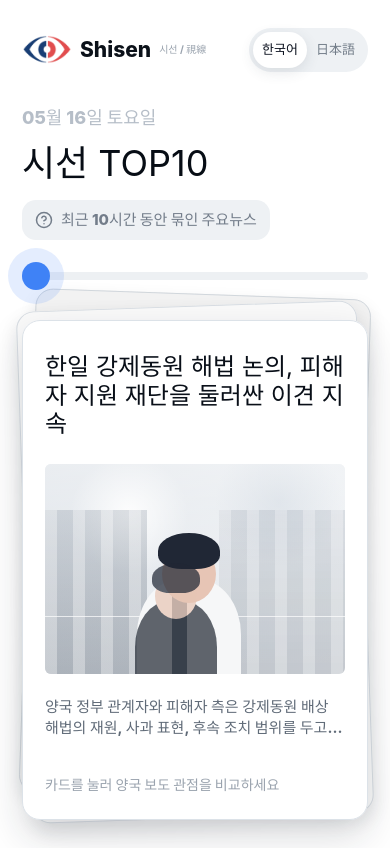
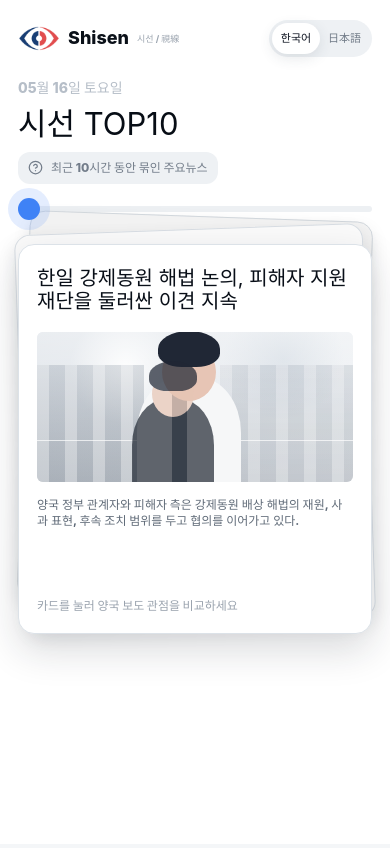
Before and after one commit to sisen-bridge/sisen-FE, a Next.js app: page /ko in a window 390 px wide. Built offline with nearby package versions, Linux system fonts and the light colour scheme.

Commit message:
웹 사이즈 및 모바일 사이즈에 맞게 resized

```diff
--- a/next.config.mjs
+++ b/next.config.mjs
@@ -3,6 +3,8 @@ import createNextIntlPlugin from "next-intl/plugin";
 const withNextIntl = createNextIntlPlugin("./src/i18n/request.js");
 
 /** @type {import('next').NextConfig} */
-const nextConfig = {};
+const nextConfig = {
+  devIndicators: false,
+};
 
 export default withNextIntl(nextConfig);
--- a/src/app/[locale]/layout.jsx
+++ b/src/app/[locale]/layout.jsx
@@ -7,6 +7,11 @@ import "../../styles.css";
 export const metadata = {
   title: "Shisen",
   description: "A shared linguistic bridge for comparing Korean and Japanese news narratives.",
+};
+
+export const viewport = {
+  width: "device-width",
+  initialScale: 1,
 };
 
 export function generateStaticParams() {
--- a/src/styles.css
+++ b/src/styles.css
@@ -15,9 +15,16 @@
   box-sizing: border-box;
 }
 
+html {
+  width: 100%;
+  overflow-x: hidden;
+}
+
 body {
+  width: 100%;
   margin: 0;
   min-width: 320px;
+  overflow-x: hidden;
 }
 
 button,
@@ -522,14 +529,18 @@ button {
 }
 
 .map-shell {
+  width: 100%;
   min-height: 100vh;
   padding: 24px;
   background: #f5f7f9;
+  overflow-x: hidden;
 }
 
 .map-header {
+  width: min(100%, 1180px);
   max-width: 1180px;
   margin: 0 auto 24px;
+  flex-wrap: wrap;
 }
 
 .icon-label-button {
@@ -545,6 +556,7 @@ button {
 
 .map-intro,
 .consensus-strip {
+  width: min(100%, 1180px);
   max-width: 1180px;
   margin: 0 auto;
 }
@@ -572,6 +584,7 @@ button {
   font-size: clamp(28px, 4vw, 52px);
   line-height: 1.08;
   letter-spacing: 0;
+  overflow-wrap: anywhere;
 }
 
 .map-intro div {
@@ -613,6 +626,7 @@ button {
 }
 
 .map-stage {
+  width: min(100%, 1180px);
   max-width: 1180px;
   min-height: 760px;
   position: relative;
@@ -661,6 +675,7 @@ button {
   display: grid;
   gap: 9px;
   width: min(310px, 38vw);
+  min-width: 0;
   z-index: 3;
 }
 
@@ -697,6 +712,7 @@ button {
 
 .outlet-card > button {
   width: 100%;
+  min-width: 0;
   display: grid;
   gap: 4px;
   padding: 12px;
@@ -715,6 +731,7 @@ button {
 .outlet-card strong {
   font-size: 18px;
   line-height: 1.1;
+  overflow-wrap: anywhere;
 }
 
 .outlet-card small {
@@ -735,6 +752,7 @@ button {
   font-size: 14px;
   line-height: 1.52;
   font-weight: 650;
+  overflow-wrap: anywhere;
 }
 
 .expanded-narrative div {
@@ -757,6 +775,7 @@ button {
   cursor: pointer;
   font-size: 13px;
   font-weight: 850;
+  white-space: nowrap;
 }
 
 .expanded-narrative button {
@@ -764,7 +783,116 @@ button {
   color: #344052;
 }
 
-@media (max-width: 760px) {
+@media (min-width: 900px) {
+  .phone-shell {
+    padding: 10px 22px;
+    background: #e8edf2;
+  }
+
+  .home-screen {
+    width: min(100%, 1168px);
+    min-height: min(848px, calc(100vh - 20px));
+    display: block;
+    border-radius: 30px;
+    padding: 42px clamp(46px, 5vw, 64px) 52px;
+  }
+
+  .top-bar {
+    margin-bottom: 4px;
+  }
+
+  .headline-block {
+    margin-top: 0;
+  }
+
+  .headline-block p {
+    margin: 0 0 14px;
+    font-size: 18px;
+  }
+
+  .headline-block h1 {
+    display: inline-flex;
+    max-width: none;
+    margin: 0 24px 0 0;
+    font-size: clamp(56px, 6vw, 76px);
+    vertical-align: middle;
+  }
+
+  .info-pill {
+    transform: translateY(-10px);
+    font-size: 16px;
+  }
+
+  .progress-bar {
+    width: calc(100% - 190px);
+    margin: 42px 0 0;
+  }
+
+  .deck {
+    width: min(100%, 920px);
+    height: 360px;
+    margin: 70px auto 0;
+  }
+
+  .deck-card {
+    width: 100%;
+    left: 0;
+  }
+
+  .deck-card.layer-1 {
+    transform: translateY(-28px) scale(0.985) rotate(1deg);
+  }
+
+  .deck-card.layer-2 {
+    transform: translateY(-50px) scale(0.97) rotate(-1deg);
+  }
+
+  .deck-card.layer-1 .news-card,
+  .deck-card.layer-2 .news-card {
+    min-height: 330px;
+  }
+
+  .news-card {
+    min-height: 340px;
+    display: grid;
+    grid-template-columns: minmax(0, 1fr) minmax(300px, 38%);
+    grid-template-rows: auto 1fr auto;
+    column-gap: 42px;
+    padding: 44px 56px;
+    border-radius: 22px;
+  }
+
+  .news-card h2 {
+    grid-column: 1;
+    font-size: clamp(30px, 3vw, 42px);
+    line-height: 1.18;
+    -webkit-line-clamp: 2;
+  }
+
+  .deck-copy {
+    grid-column: 1;
+    align-self: center;
+    max-width: 520px;
+    font-size: 16px;
+    line-height: 1.45;
+    -webkit-line-clamp: 3;
+  }
+
+  .incident-image {
+    grid-column: 2;
+    grid-row: 1 / 4;
+    height: 100%;
+    min-height: 240px;
+    margin: 0;
+  }
+
+  .tap-copy {
+    grid-column: 1;
+    font-size: 14px;
+  }
+}
+
+@media (max-width: 899px) {
   .phone-shell {
     padding: 0;
     background: #ffffff;
@@ -775,49 +903,189 @@ button {
     min-height: 100vh;
     border-radius: 0;
     box-shadow: none;
-    padding: 28px 22px 0;
+    padding: 20px 18px 0;
+  }
+
+  .top-bar {
+    gap: 10px;
   }
 
   .brand-mark img {
-    width: 50px;
-    height: 34px;
+    width: 42px;
+    height: 28px;
   }
 
   .brand-mark span {
-    font-size: 21px;
+    font-size: 18px;
   }
 
   .brand-mark small {
-    font-size: 10px;
+    font-size: 9px;
+  }
+
+  .language-switch {
+    padding: 3px;
   }
 
   .language-switch button {
-    min-width: 54px;
-    padding-inline: 9px;
+    min-width: 48px;
+    padding: 7px 8px;
+    font-size: 11px;
+  }
+
+  .headline-block p {
+    margin: 20px 0 10px;
+    font-size: 14px;
   }
 
   .headline-block h1 {
-    font-size: 36px;
+    margin-bottom: 12px;
+    font-size: 31px;
+  }
+
+  .info-pill {
+    padding: 7px 10px;
+    border-radius: 12px;
+    font-size: 12px;
+  }
+
+  .info-pill svg {
+    width: 15px;
+    height: 15px;
+  }
+
+  .progress-bar {
+    height: 6px;
+    margin-top: 22px;
+  }
+
+  .progress-bar span {
+    width: 22px;
+    height: 22px;
+    left: calc(var(--progress) * (100% - 22px));
+    box-shadow: 0 0 0 10px rgba(63, 130, 246, 0.14);
+  }
+
+  .progress-bar::after {
+    height: 6px;
+    width: calc((var(--progress) * 100%) + 11px);
   }
 
   .deck {
-    margin-top: 40px;
+    height: 410px;
+    margin: 32px -2px 0;
+  }
+
+  .deck-card {
+    width: calc(100% - 4px);
+    left: 2px;
+  }
+
+  .deck-card.layer-1 .news-card,
+  .deck-card.layer-2 .news-card {
+    min-height: 400px;
+  }
+
+  .news-card {
+    min-height: 410px;
+    padding: 24px 20px 20px;
+    border-radius: 16px;
+  }
+
+  .news-card h2 {
+    font-size: 21px;
+    line-height: 1.18;
+    -webkit-line-clamp: 3;
+  }
+
+  .incident-image {
+    height: 160px;
+    margin: 20px 0 16px;
+  }
+
+  .deck-copy {
+    font-size: 12px;
+    line-height: 1.38;
+  }
+
+  .tap-copy {
+    font-size: 12px;
   }
 
   .map-shell {
-    padding: 16px;
+    width: min(100%, 430px);
+    min-height: 100vh;
+    margin: 0 auto;
+    padding: 20px 18px;
+    background: #ffffff;
+  }
+
+  .map-header {
+    gap: 8px;
+    margin-bottom: 16px;
+  }
+
+  .icon-label-button {
+    min-width: 0;
+    padding: 8px 10px;
+    font-size: 12px;
+  }
+
+  .icon-label-button svg {
+    width: 15px;
+    height: 15px;
+  }
+
+  .map-intro {
+    gap: 8px;
+  }
+
+  .map-intro p {
+    font-size: 11px;
+  }
+
+  .map-intro h1 {
+    font-size: clamp(22px, 7.2vw, 31px);
+    line-height: 1.12;
+  }
+
+  .map-intro div {
+    font-size: 12px;
+  }
+
+  .map-intro div svg {
+    width: 15px;
+    height: 15px;
   }
 
   .consensus-strip {
     grid-template-columns: 1fr;
+    gap: 8px;
+    margin-top: 16px;
+    padding: 12px;
+  }
+
+  .consensus-strip h2 {
+    font-size: 15px;
+  }
+
+  .consensus-strip p {
+    font-size: 12px;
+    line-height: 1.35;
   }
 
   .map-stage {
+    width: 100%;
     min-height: 0;
     display: grid;
-    gap: 22px;
+    gap: 14px;
     align-content: start;
-    padding: 190px 14px 24px;
+    margin-top: 16px;
+    padding: 118px 12px 18px;
+  }
+
+  .map-stage::after {
+    display: none;
   }
 
   .map-image {
@@ -829,6 +1097,45 @@ button {
   .outlet-cluster {
     width: 100%;
     position: relative;
+    gap: 7px;
+  }
+
+  .outlet-cluster h2 {
+    width: fit-content;
+    max-width: 100%;
+    padding: 6px 9px;
+    font-size: 12px;
+  }
+
+  .outlet-card > button {
+    gap: 3px;
+    padding: 9px 10px;
+  }
+
+  .source-name,
+  .outlet-card small {
+    font-size: 10px;
+  }
+
+  .outlet-card strong {
+    font-size: 15px;
+  }
+
+  .expanded-narrative {
+    gap: 10px;
+    padding: 0 10px 10px;
+  }
+
+  .expanded-narrative p {
+    font-size: 12px;
+    line-height: 1.38;
+  }
+
+  .expanded-narrative a,
+  .expanded-narrative button {
+    min-height: 32px;
+    padding: 7px 10px;
+    font-size: 11px;
   }
 
   .korea-cluster {
@@ -844,17 +1151,17 @@ button {
 
 @media (max-width: 410px) {
   .news-card {
-    min-height: 500px;
-    padding: 32px 22px 24px;
+    min-height: 390px;
+    padding: 22px 18px 18px;
   }
 
   .news-card h2 {
-    font-size: 24px;
+    font-size: 20px;
   }
 
   .incident-image {
-    height: 210px;
-    margin: 26px 0 22px;
+    height: 150px;
+    margin: 18px 0 15px;
   }
 }
 
@@ -864,12 +1171,12 @@ button {
   }
 
   .brand-mark img {
-    width: 44px;
-    height: 30px;
+    width: 38px;
+    height: 25px;
   }
 
   .brand-mark span {
-    font-size: 19px;
+    font-size: 17px;
   }
 
   .brand-mark small {
@@ -877,8 +1184,24 @@ button {
   }
 
   .language-switch button {
-    min-width: 48px;
-    padding-inline: 8px;
-    font-size: 12px;
+    min-width: 44px;
+    padding-inline: 7px;
+    font-size: 11px;
+  }
+
+  .headline-block h1 {
+    font-size: 28px;
+  }
+
+  .deck {
+    height: 386px;
+  }
+
+  .news-card {
+    min-height: 386px;
+  }
+
+  .incident-image {
+    height: 138px;
   }
 }
```
